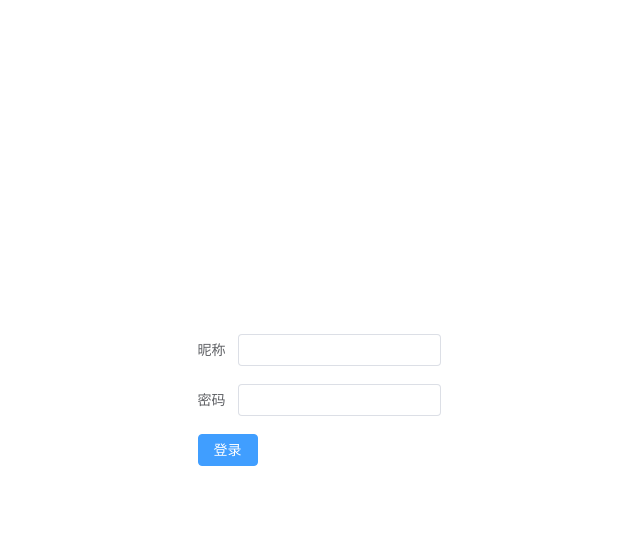
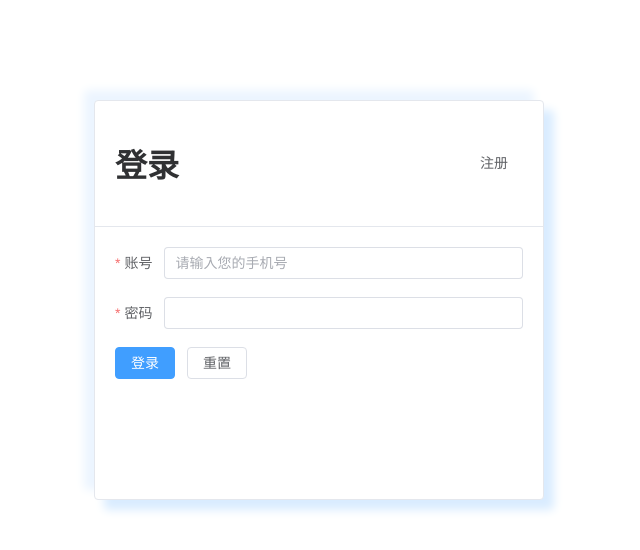
Before and after one commit to haoqianpro/Macchiato, a Vue app: page /login in a window 1280 px wide. Shown: the top 550 px of the page, without its empty margins (321-961 px from the left). Built offline with nearby package versions, Linux system fonts and the light colour scheme.

Commit message:
登录界面/表单验证

```diff
--- a/src/views/login/index.vue
+++ b/src/views/login/index.vue
@@ -1,44 +1,118 @@
 <template>
-  <div class="login">
-    <el-form>
-      <el-form-item label="昵称">
-        <el-input v-model="username"></el-input>
-      </el-form-item>
-      <el-form-item label="密码">
-        <el-input type="password" v-model="password"></el-input>
-      </el-form-item>
-      <el-button type="primary" @click="signIn">登录</el-button>
-    </el-form>
+  <div class="body">
+    <el-card class="box-card">
+      <template #header>
+        <div class="card-header">
+          <h1>登录</h1>
+          <el-button class="button" text>注册</el-button>
+        </div>
+      </template>
+      <el-form :model="ruleForm" :rules="rules" ref="ruleFormRef">
+        <el-form-item label="账号" prop="username">
+          <el-input
+            v-model="ruleForm.username"
+            placeholder="请输入您的手机号"
+          ></el-input>
+        </el-form-item>
+        <el-form-item label="密码" prop="password">
+          <el-input type="password" v-model="ruleForm.password"></el-input>
+        </el-form-item>
+        <el-form-item>
+          <el-button type="primary" @click="submit(ruleFormRef)"
+            >登录</el-button
+          >
+          <el-button @click="resetForm(rulesFormRef)">重置</el-button>
+        </el-form-item>
+      </el-form>
+    </el-card>
   </div>
 </template>
 
 <script setup>
 import { login } from '@/api/user'
-import { ref } from 'vue'
+import { ref, reactive } from 'vue'
 import { useRouter } from 'vue-router'
 
-const username = ref('')
-const password = ref('')
+// const username = ref('')
+// const password = ref('')
+const ruleFormRef = ref('')
+const ruleForm = reactive({
+  username: '',
+  password: ''
+})
 
 const router = useRouter()
 
-const signIn = () => {
-  login(username.value, password.value).then(res => {
-    if (res.status === 'ok') {
+// 校验规则
+const rules = {
+  // 不得为空，必须为手机号格式
+  username: [
+    { required: true, message: '请输入您的手机号码', trigger: 'blur' },
+    {
+      pattern: /^1[3|4|5|6|7|8|9][0-9]\d{8}$/,
+      message: '请输入正确的手机号码',
+      trigger: 'blur'
+    }
+  ],
+  // 不得为空
+  password: [{ required: true, message: '请输入密码', trigger: 'blur' }]
+}
+
+// 重置表单
+const resetForm = () => {
+  ruleFormRef.value.resetFields()
+}
+
+// const submit = () => {
+//   login(ruleForm.username.value, ruleForm.password.value).then(res => {
+//     if (res.status === 'ok') {
+//       router.push('/index')
+//     } else {
+//       alert(res.msg)
+//     }
+//   })
+// }
+
+// 登陆成功跳转
+const submit = ruleForm => {
+  ruleForm.validate(async (valid, fields) => {
+    if (valid) {
+      console.log('success')
+      let res = await login(ruleForm)
+      console.log(res, 'ceshi')
       router.push('/index')
     } else {
-      alert(res.msg)
+      console.log('error', fields)
     }
   })
 }
 </script>
 
 <style scoped>
-.login {
+.body {
   width: 100%;
-  height: 100%;
+  background-color: #ffffff;
+}
+
+.box-card {
+  height: 400px;
+  width: 450px;
+  margin: 100px auto 0;
+  background-color: #ffffff;
+  box-shadow: 10px 10px 10px #d9ecff, -10px -10px 10px #ecf5ff;
+}
+
+.card-header {
   display: flex;
-  justify-content: center;
+  justify-content: space-between;
   align-items: center;
 }
+
+.text {
+  font-size: 14px;
+}
+
+.item {
+  margin-bottom: 18px;
+}
 </style>
```
